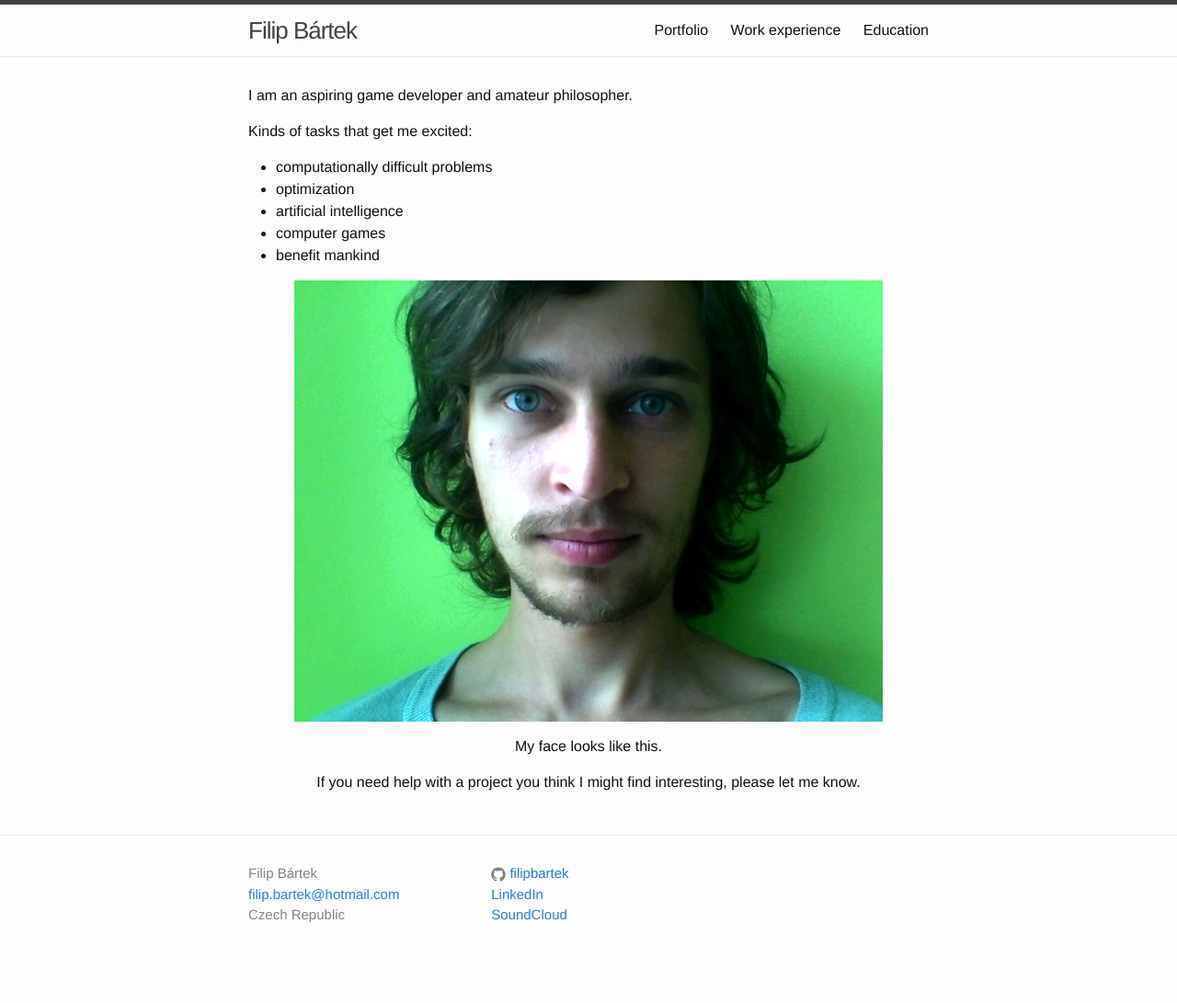
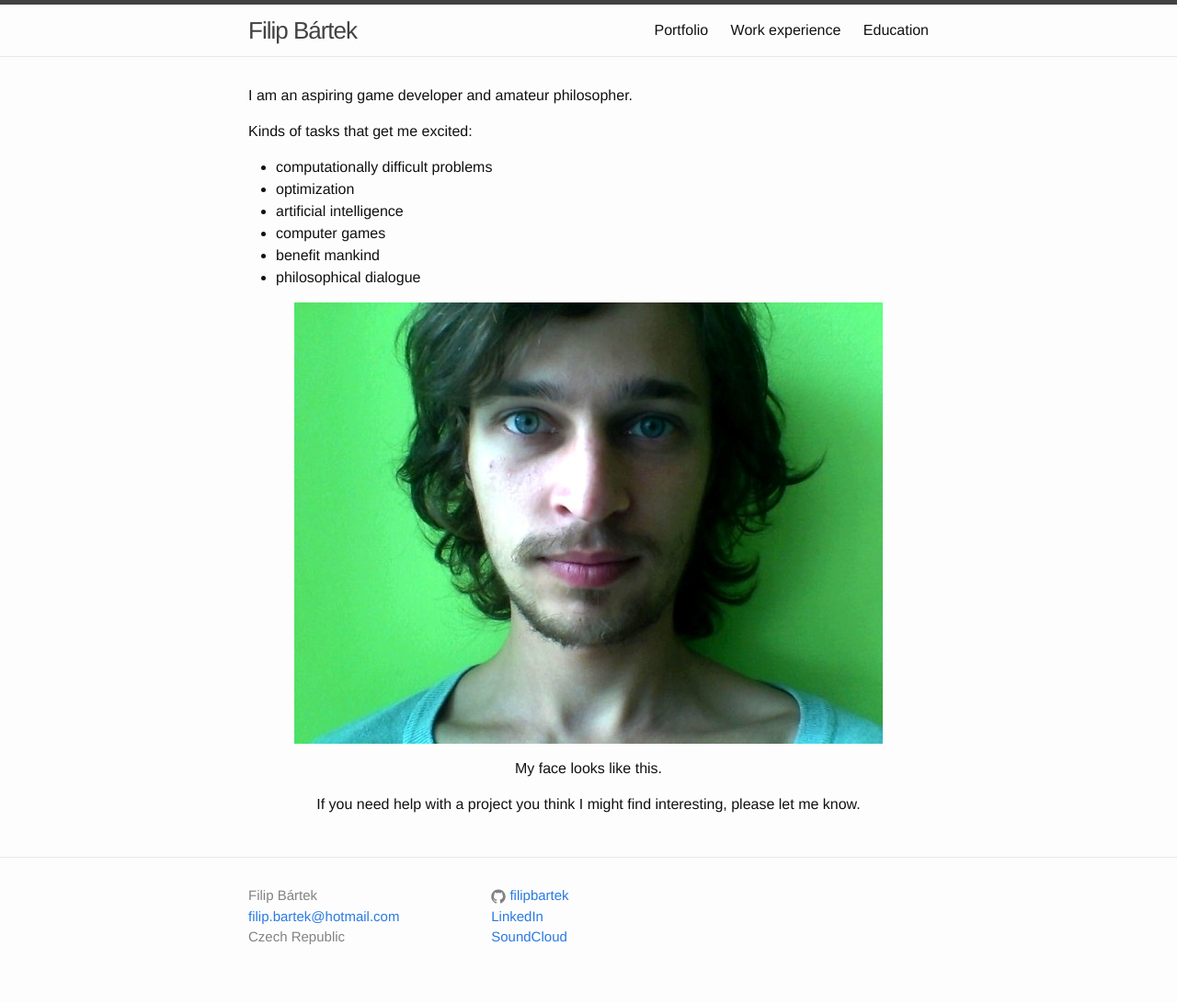
Before and after one commit to filipbartek/filipbartek.github.io, a Jekyll site: the page built from index.md, in a window 1280 px wide. Shown: the whole page at 92% size. Built offline with Jekyll 4.4.1, drawn with Linux system fonts in a browser that asks for light colours; before the commit the page ends 1067 px from its top, so only the background shows below that.

Commit message:
index: Add "philosophical dialogue"

```diff
--- a/index.md
+++ b/index.md
@@ -11,6 +11,7 @@ Kinds of tasks that get me excited:
 * artificial intelligence
 * computer games
 * benefit mankind
+* philosophical dialogue
 
 {:.center}
 ![My photo](/assets/face.jpg)
```
